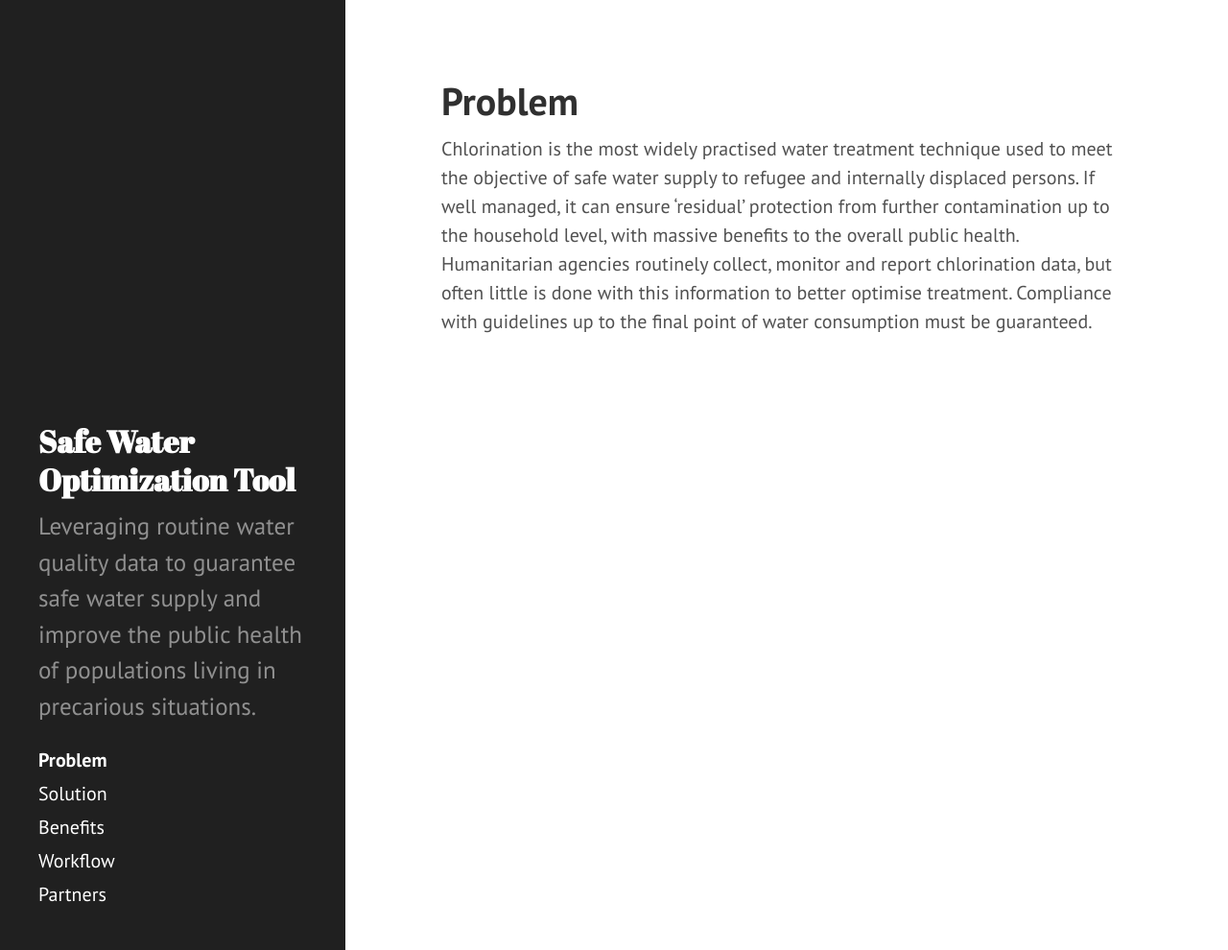
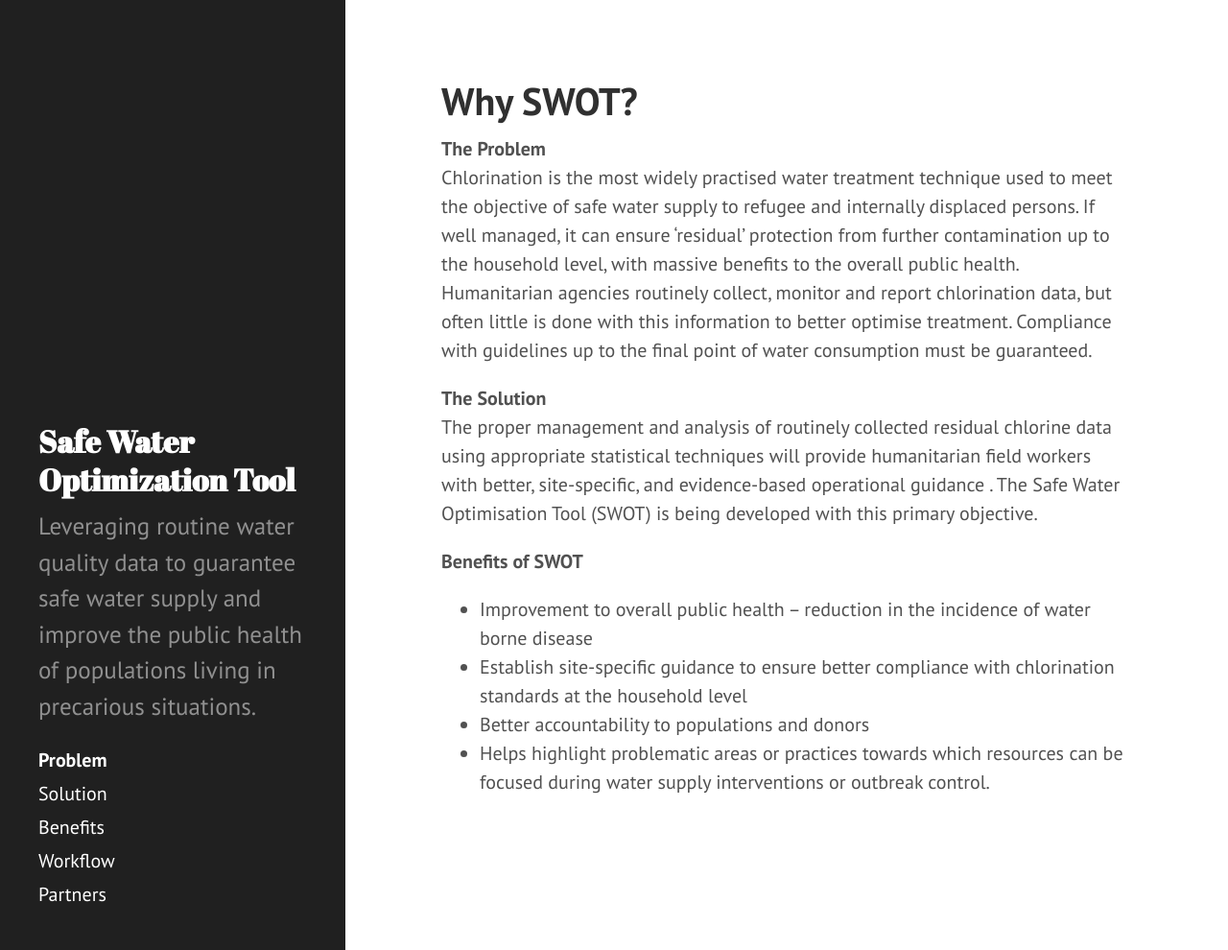
Before and after one commit to safeh2o/swot-infopage, a Jekyll site: the page built from problem.md, in a window 1280 px wide and 990 px high. Shown: the whole window at 96% size. Built offline with Jekyll 4.4.1, drawn with Linux system fonts in a browser that asks for light colours; Markdown is read by kramdown in place of the engine named in the settings.

Commit message:
Update problem.md

```diff
--- a/problem.md
+++ b/problem.md
@@ -1,8 +1,9 @@
 ---
 layout: page
-title: Problem
+title: Why SWOT?
 ---
 
+<b>The Problem</b><br>
 Chlorination is the most widely practised water treatment technique used to
 meet the objective of safe water supply to refugee and internally displaced
 persons. If well managed, it can ensure ‘residual’ protection from further
@@ -11,3 +12,16 @@ overall public health. Humanitarian agencies routinely collect, monitor and
 report chlorination data, but often little is done with this information to better
 optimise treatment. Compliance with guidelines up to the final point of water
 consumption must be guaranteed.
+
+<b>The Solution</b><br>
+The proper management and analysis of routinely collected residual chlorine
+data using appropriate statistical techniques will provide humanitarian field
+workers with better, site-specific, and evidence-based operational
+guidance . The Safe Water Optimisation Tool (SWOT) is being developed with
+this primary objective.
+
+<b>Benefits of SWOT</b><br>
+* Improvement to overall public health – reduction in the incidence of water borne disease
+* Establish site-specific guidance to ensure better compliance with chlorination standards at the household level
+* Better accountability to populations and donors
+* Helps highlight problematic areas or practices towards which resources can be focused during water supply interventions or outbreak control.
```
